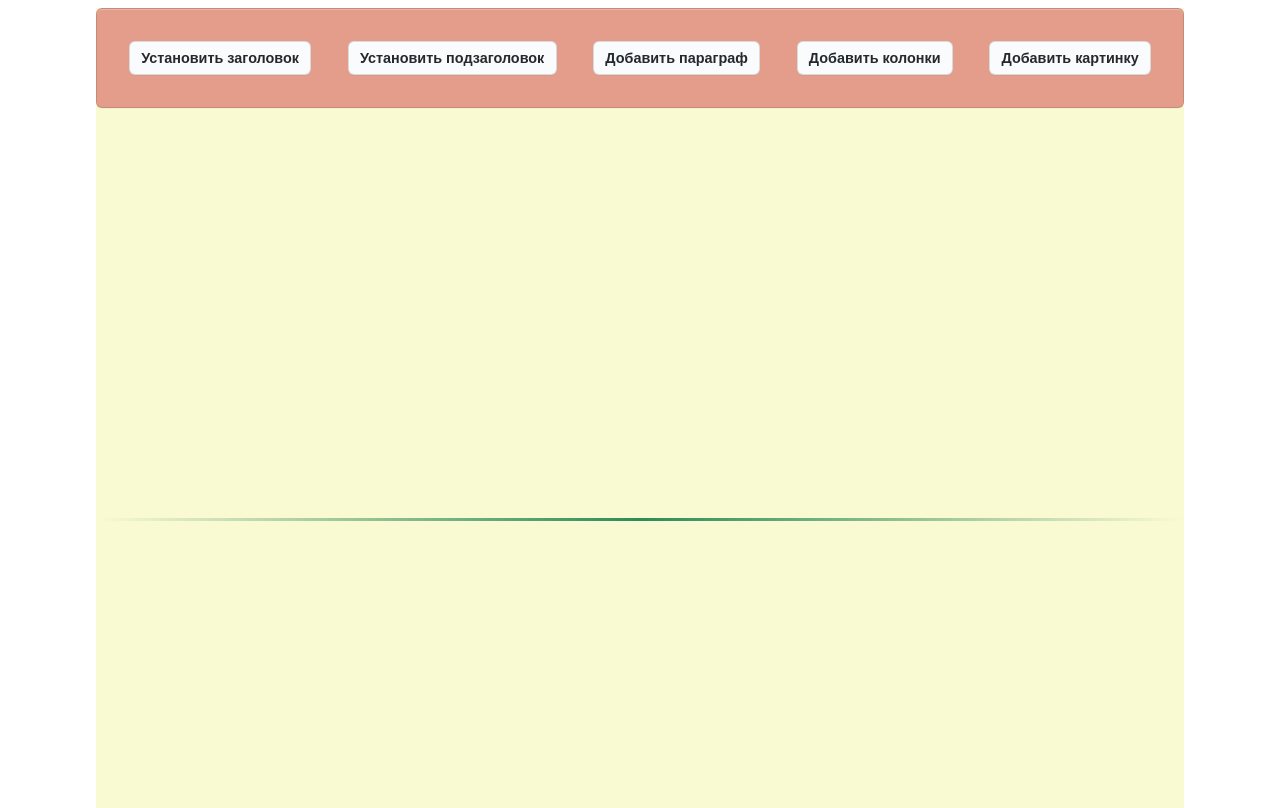
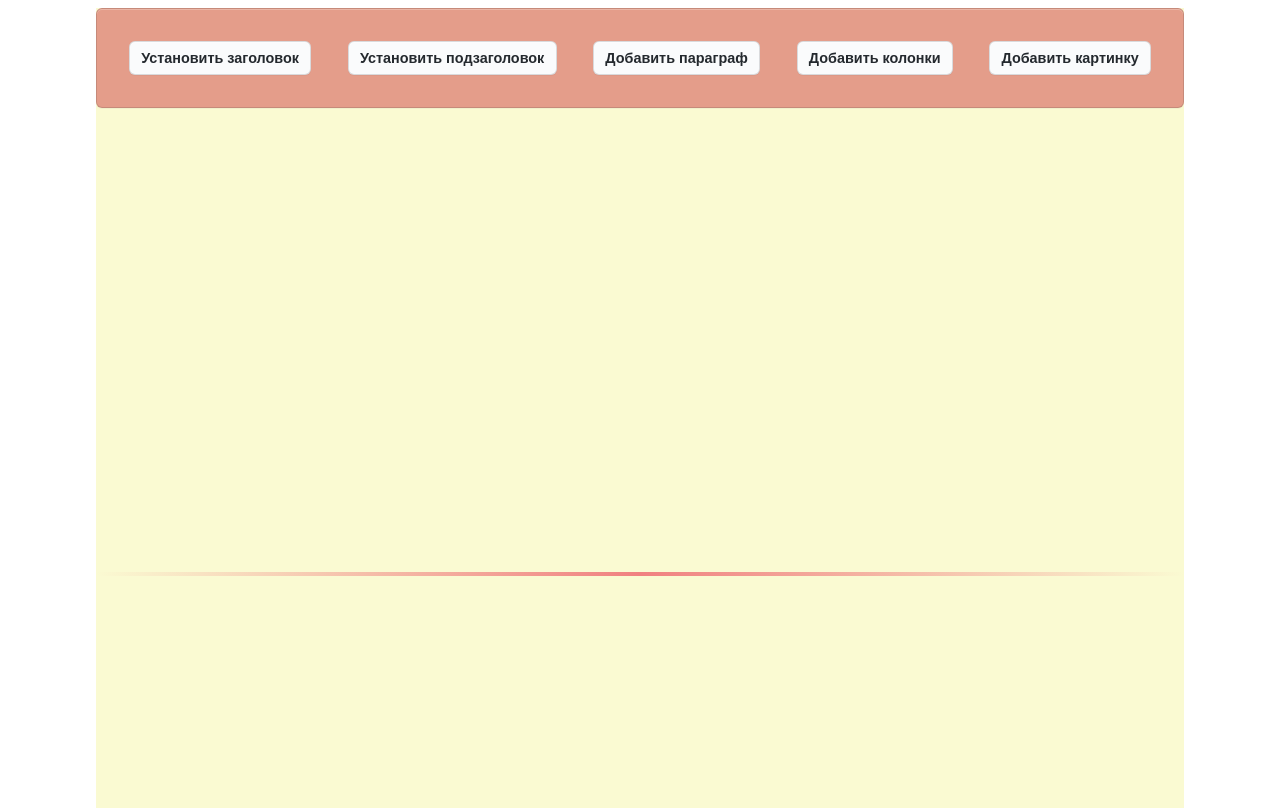
Before and after one commit to ElviraCher/react-first-app, a React app: page / in a window 1280 px wide. Built offline with nearby package versions, Linux system fonts and the light colour scheme.

Commit message:
Edit styles for SpaceBlock

```diff
--- a/src/SpaceBlock/SpaceBlock.css
+++ b/src/SpaceBlock/SpaceBlock.css
@@ -1,7 +1,6 @@
 .space-block {
-  grid-area: m / h / m / h;
-  align-self: end;
-  margin: 2rem 0;
+  grid-area: s;
+  align-self: start;
 }
 
 hr {
@@ -10,7 +9,7 @@ hr {
   background-image: linear-gradient(
     to right,
     rgba(0, 0, 0, 0),
-    seagreen,
+    lightcoral,
     rgba(0, 0, 0, 0)
   );
 }
```
